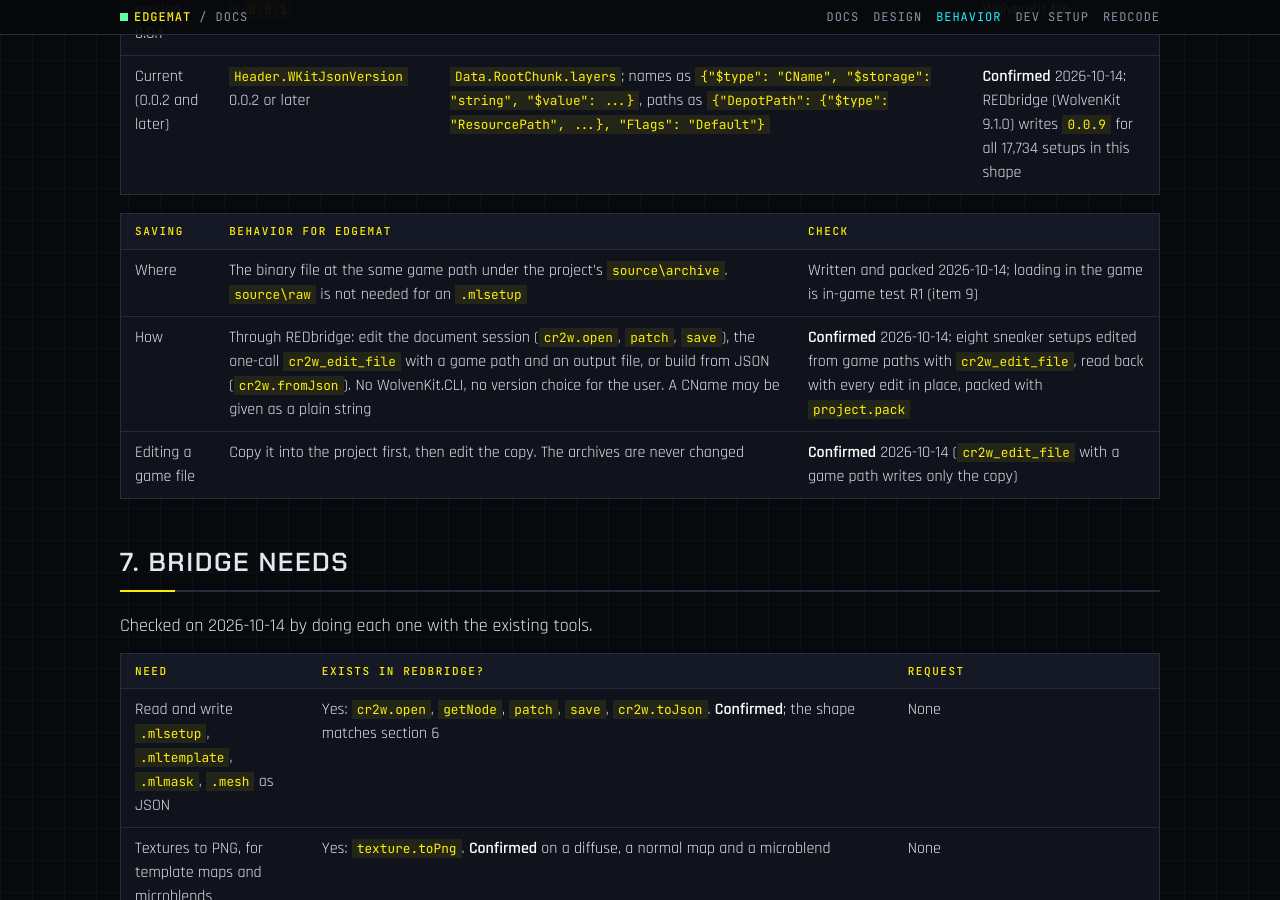
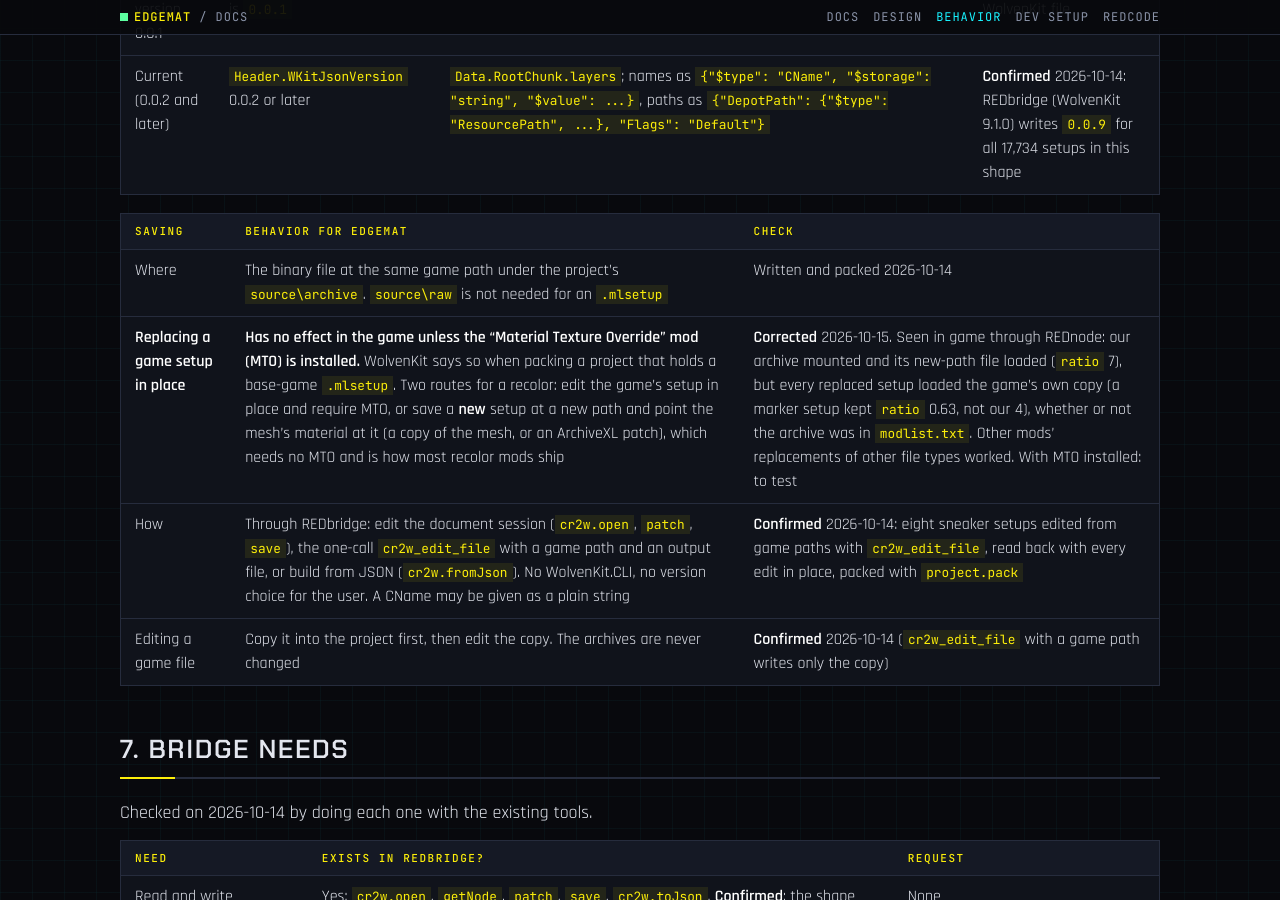
Before and after one commit to Edgemodders/EDGEmat, a Jekyll site: the page built from docs/design/behavior.md, in a window 1280 px wide and 900 px high, scrolled down 9668 px. Built offline with Jekyll 4.4.1, drawn with Linux system fonts in a browser that asks for light colours; our own code applies the rules of GitHub Pages for plain Markdown files; some of the changed text lies outside the part shown.

Commit message:
M0: replacing a game .mlsetup needs the Material Texture Override mod
Found in the in-game test: our archive loaded, but replaced setups kept the
game's copy. WolvenKit's warning names the cause. Item 9 corrected; R1 is
rerun with MTO.

Co-Authored-By: Claude Opus 5.5 <noreply@anthropic.com>

```diff
--- a/docs/design/behavior.md
+++ b/docs/design/behavior.md
@@ -165,7 +165,8 @@ WolvenKit writes CR2W files as JSON. Over its versions an `.mlsetup` has had thr
 
 | Saving | Behavior for EDGEmat | Check |
 |---|---|---|
-| Where | The binary file at the same game path under the project's `source\archive`. `source\raw` is not needed for an `.mlsetup` | Written and packed 2026-10-14; loading in the game is in-game test R1 (item 9) |
+| Where | The binary file at the same game path under the project's `source\archive`. `source\raw` is not needed for an `.mlsetup` | Written and packed 2026-10-14 |
+| **Replacing a game setup in place** | **Has no effect in the game unless the "Material Texture Override" mod (MTO) is installed.** WolvenKit says so when packing a project that holds a base-game `.mlsetup`. Two routes for a recolor: edit the game's setup in place and require MTO, or save a **new** setup at a new path and point the mesh's material at it (a copy of the mesh, or an ArchiveXL patch), which needs no MTO and is how most recolor mods ship | **Corrected** 2026-10-15. Seen in game through REDnode: our archive mounted and its new-path file loaded (`ratio` 7), but every replaced setup loaded the game's own copy (a marker setup kept `ratio` 0.63, not our 4), whether or not the archive was in `modlist.txt`. Other mods' replacements of other file types worked. With MTO installed: to test |
 | How | Through REDbridge: edit the document session (`cr2w.open`, `patch`, `save`), the one-call `cr2w_edit_file` with a game path and an output file, or build from JSON (`cr2w.fromJson`). No WolvenKit.CLI, no version choice for the user. A CName may be given as a plain string | **Confirmed** 2026-10-14: eight sneaker setups edited from game paths with `cr2w_edit_file`, read back with every edit in place, packed with `project.pack` |
 | Editing a game file | Copy it into the project first, then edit the copy. The archives are never changed | **Confirmed** 2026-10-14 (`cr2w_edit_file` with a game path writes only the copy) |
 
@@ -246,7 +247,12 @@ A WolvenKit project outside the repo, `Projects\EDGEmat_M0`, built on 2026-10-14
 | R1 | 1 | Packed from `source\archive` | Item 9: an edited `.mlsetup` there loads |
 | R2 | 2 | `ratio` = 4 on the unedited setups | What `ratio` does |
 
-Results: pending.
+Results so far:
+
+| Date | What happened |
+|---|---|
+| 2026-10-15 | R1 and a blunter test (R1b: every layer but the base hidden, base bright green) showed no change on the sneakers. Read through REDnode in the running game: V wears `s1_055_pwa_shoe__converse.mesh`, appearance `red_yellow_graphic`; our archive is mounted; a file only our archive has loads; every replaced setup loads the game's copy. WolvenKit then named the cause: replaced base-game setups need the Material Texture Override mod. R1 and R2 are rerun with MTO installed |
+| 2026-10-15 | Side findings. In the running game, a loaded setup shows its `ratio` and `useNormal` to scripts but not its layers, so a runtime tool cannot read or change layers through the game's script API. REDdeck had a bug writing `modlist.txt`, fixed the same day by REDdeck's session |
 
 ## Checklist for the local session
 
@@ -262,5 +268,5 @@ Run against the real game through REDbridge (`cr2w_read`, `texture_to_png`, `arc
 | 6 | Mask count against layer count, and mask order | Read a garment's `.mlmask` next to its `.mlsetup`; export the mask layers to PNG | Done 2026-10-14: 20 and 20; no flip. Order supported, confirmed in game by R1-B |
 | 7 | What the game does with a color name the template lacks | Set one in a copy, pack, look in game | Pending: R1-A |
 | 8 | Which JSON shape REDbridge writes and reads | `cr2w_read` an `.mlsetup`; compare with section 6 | Done 2026-10-14: the current shape, version 0.0.9 |
-| 9 | Where WolvenKit expects an edited `.mlsetup` in a project | Save one under `source\archive` and pack; check it loads | Packed 2026-10-14. Pending: loads in game (R1) |
+| 9 | Where WolvenKit expects an edited `.mlsetup` in a project | Save one under `source\archive` and pack; check it loads | Corrected 2026-10-15: under `source\archive` is right, but a replaced game setup has no effect without MTO (section 6). Pending: R1 with MTO installed |
 | 10 | Which bridge methods in section 7 really are missing | Try each with the existing tools; file the rest as requests | Done 2026-10-14: one, filed as REDbridge #4; shipped in REDbridge 0.8.0 on 2026-10-15 |
```
